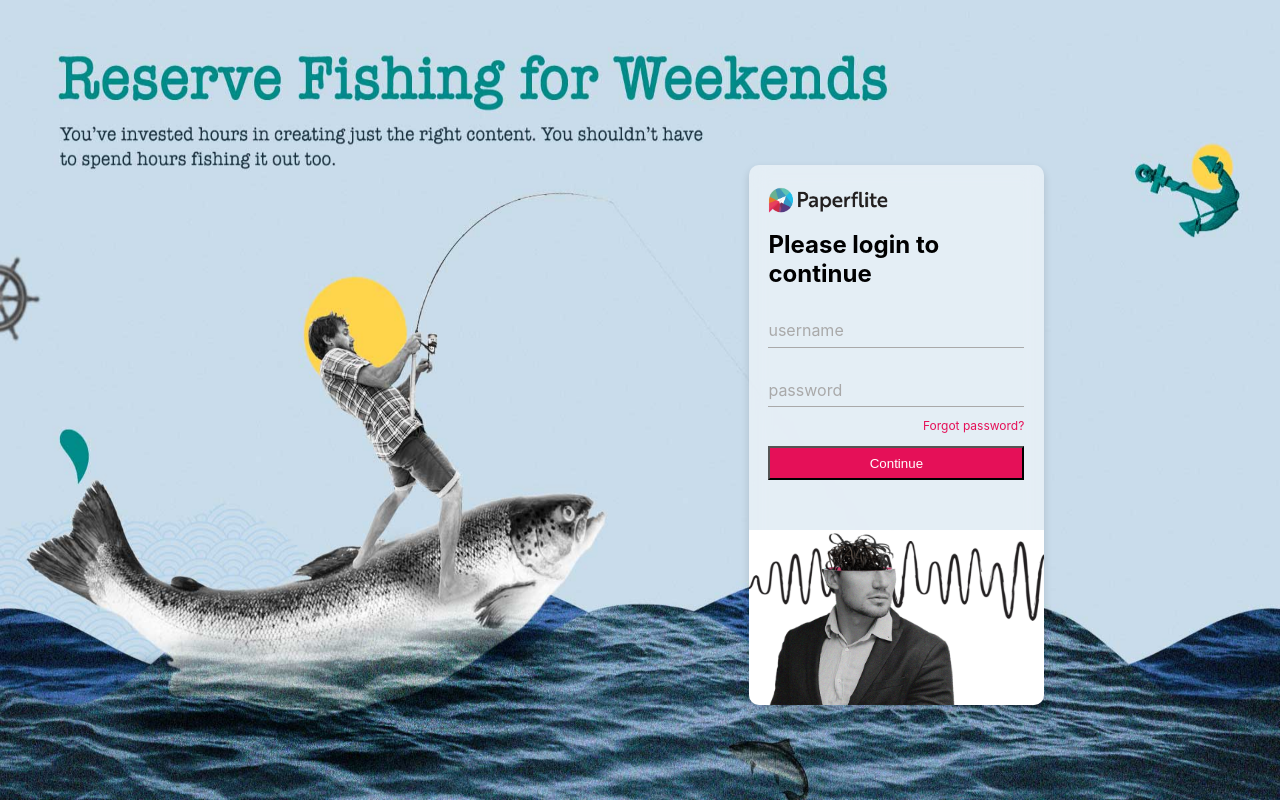
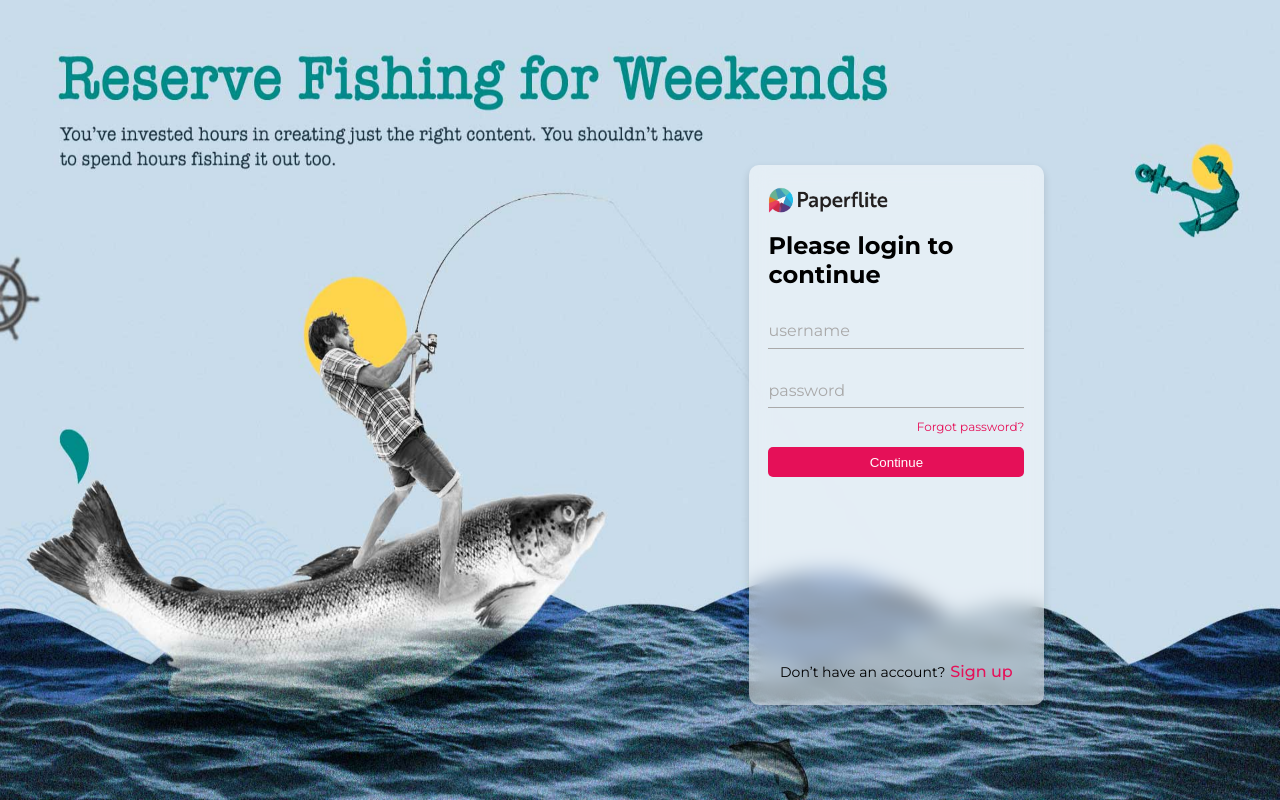
Before and after one commit to Abhinav80555/Login-screen-Frontend, a React (Vite) app: page / in a window 1280 px wide. Built offline with nearby package versions, Linux system fonts and the light colour scheme; the HTML template or start-up script is replaced by a standard one.

Commit message:
button styles implemented

```diff
--- a/src/index.css
+++ b/src/index.css
@@ -1,11 +1,13 @@
+@import url("https://fonts.googleapis.com/css2?family=Montserrat:wght@100;200;300;400;500;600;700;800;900&display=swap");
 :root {
-  font-family: Inter, system-ui, Avenir, Helvetica, Arial, sans-serif;
+  font-family: "Montserrat", sans-serif;
   line-height: 1.5;
   font-weight: 400;
   font-synthesis: none;
   text-rendering: optimizeLegibility;
   -webkit-font-smoothing: antialiased;
   -moz-osx-font-smoothing: grayscale;
+  --primary-color: #e51058;
 }
 
 body {
--- a/src/pages/styles/form.css
+++ b/src/pages/styles/form.css
@@ -28,7 +28,6 @@
 }
 
 .form__field {
-  font-family: inherit;
   width: 100%;
   border: 0;
   border-bottom: 1px solid #a9a9a9;
@@ -102,16 +101,15 @@
   line-height: 17.07px;
 }
 .primary-btn {
-  background-color: #e51058;
+  background-color: var(--primary-color);
   color: #fff;
   width: 100%;
   padding: 3% 5%;
+  border: none;
+  border-radius: 5px;
 }
 .man-img {
-  position: fixed;
-  bottom: 0;
-  left: 0%;
-  width: 100%;
+  display: none;
 }
 
 @media only screen and (max-width: 600px) {
@@ -152,4 +150,11 @@
   .auth-card-footer {
     position: static;
   }
+
+  .man-img {
+    position: fixed;
+    bottom: 0;
+    left: 0%;
+    width: 100%;
+  }
 }
```
